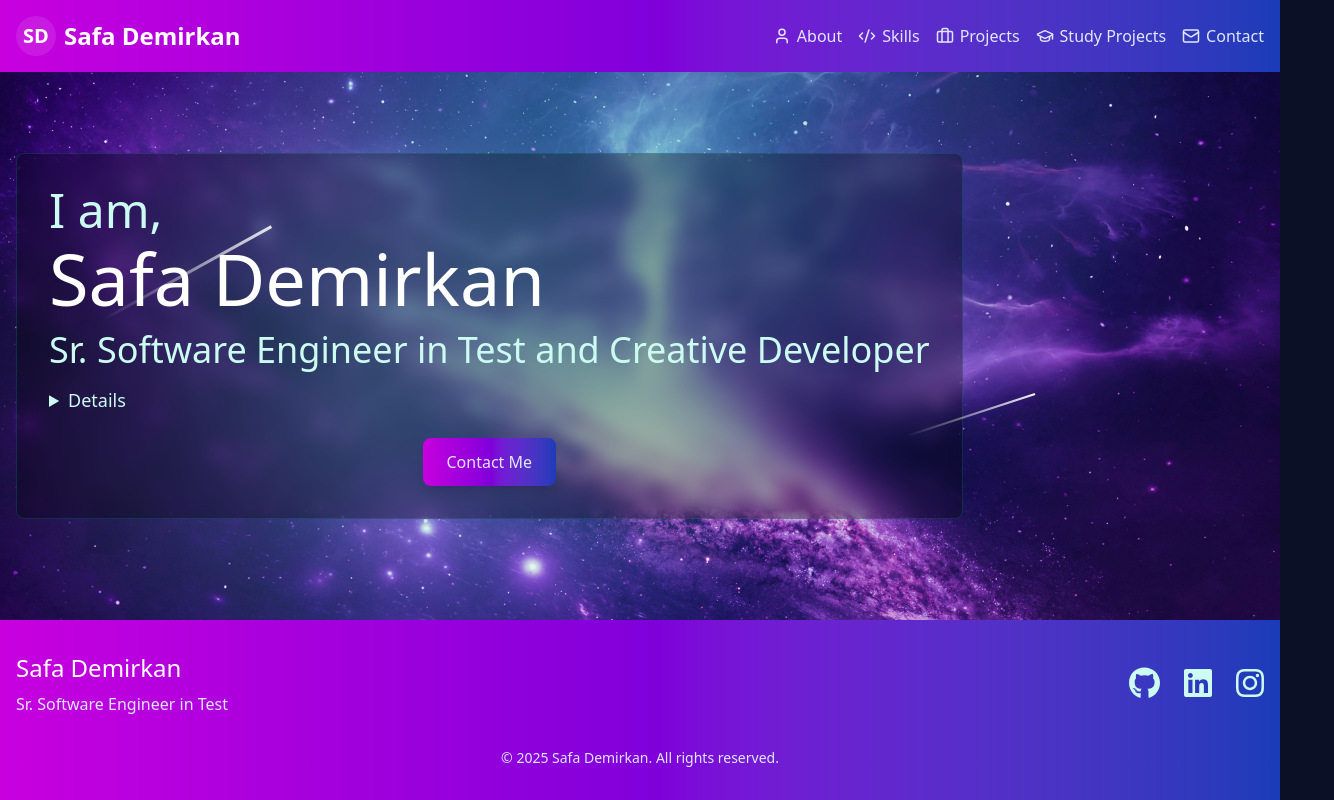
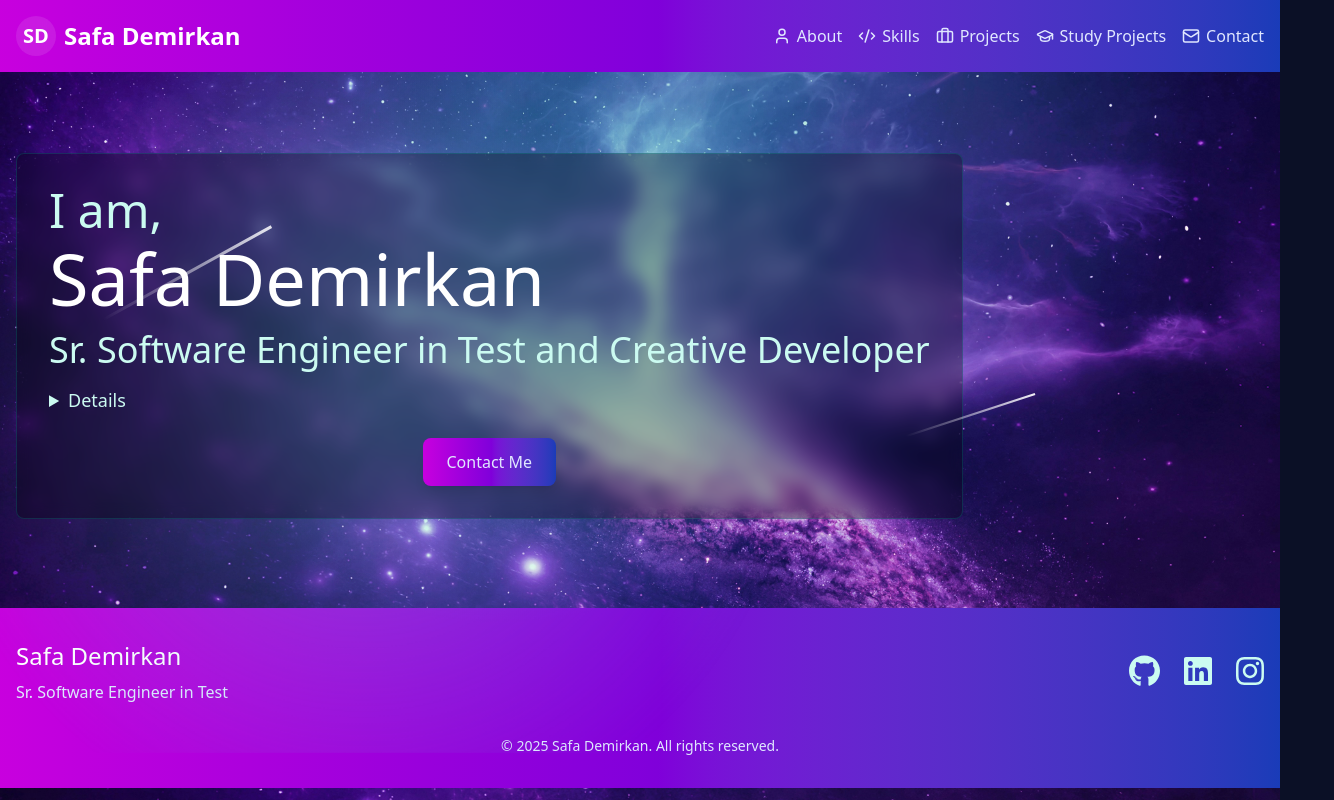
Before and after one commit to diagnosis/portfolio-react, a React (Vite) app: page / in a window 1280 px wide. Shown: the whole page, 1334 px wide, since content can reach past the window. Built offline with nearby package versions, Linux system fonts and the light colour scheme.

Commit message:
Remove scroll and fit content to viewport

```diff
--- a/src/index.css
+++ b/src/index.css
@@ -20,11 +20,12 @@ body {
     background-position: center;
     background-attachment: fixed;
     background-repeat: no-repeat;
+    overflow: hidden;
 }
 
 /* Aurora Background */
 .aurora-bg {
-    @apply relative overflow-y-auto;
+    @apply relative;
     perspective: 1000px;
 }
 
@@ -135,33 +136,3 @@ body {
 #cometCanvas {
     z-index: 10;
 }
-
-/* Custom scrollbar styling */
-::-webkit-scrollbar {
-    width: 8px;
-}
-
-::-webkit-scrollbar-track {
-    background: transparent;
-}
-
-::-webkit-scrollbar-thumb {
-    background: rgba(139, 92, 246, 0.3);
-    border-radius: 4px;
-}
-
-::-webkit-scrollbar-thumb:hover {
-    background: rgba(139, 92, 246, 0.5);
-}
-
-/* Enable smooth scrolling */
-html {
-    scroll-behavior: smooth;
-}
-
-/* Custom scroll container */
-.scroll-container {
-    scrollbar-gutter: stable;
-    scroll-behavior: smooth;
-    -webkit-overflow-scrolling: touch;
-}
--- a/src/routes/__root.jsx
+++ b/src/routes/__root.jsx
@@ -10,9 +10,9 @@ export const Route = createRootRoute({
 
 function RootComponent() {
     return (
-        <div className="flex flex-col min-h-screen fixed inset-0">
+        <div className="min-h-screen">
             <Header />
-            <main className="flex-1 overflow-y-auto scroll-container pb-16 md:pb-0">
+            <main className="h-[calc(100vh-64px)] md:h-[calc(100vh-128px)]">
                 <Outlet />
             </main>
             <div className="hidden md:block">
```
